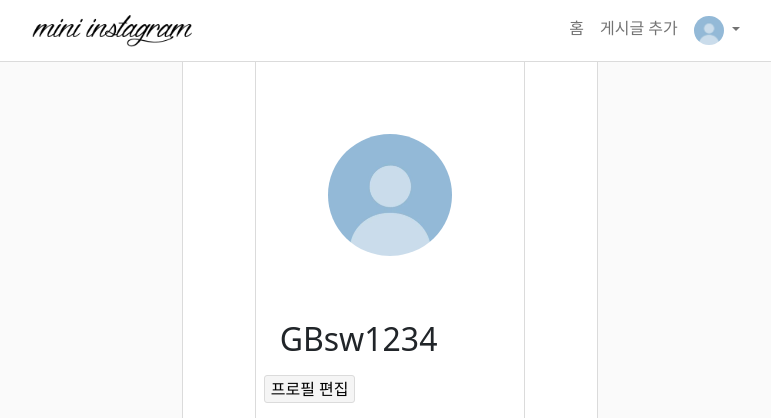
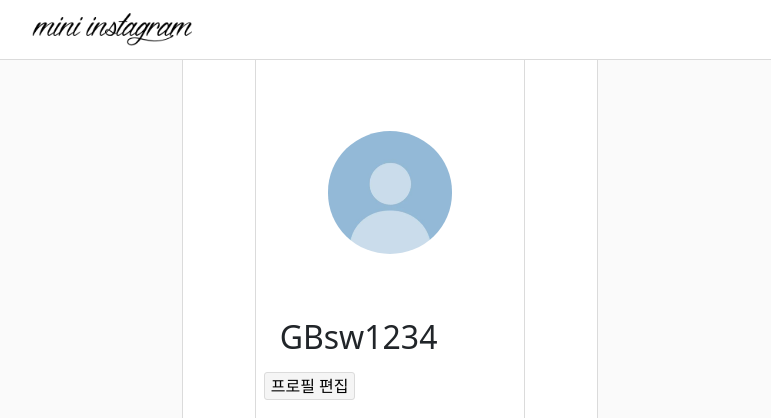
Before and after one commit to siwonKH/mini_instagram, a Django app: template templates/mypage.html in a window 1280 px wide. Shown: the top 418 px of the page, without its empty margins (250-1021 px from the left). Run offline with Django 3.2, Linux system fonts and the light colour scheme; the template is opened without the code that fills it, so the values that code supplies are empty; some libraries are stand-ins or nearby versions.

Commit message:
added mypage

```diff
--- a/templates/mypage.html
+++ b/templates/mypage.html
@@ -1,27 +1,4 @@
-<!-- 마이페이지 -->
 {% extends '_layout.html' %}
-
-{% block navbar %}
-<ul class="navbar-nav ms-auto">
-    <li class="nav-item">
-        <a class="nav-link" aria-current="page" href="/home">홈</a>
-    </li>
-    <li class="nav-item">
-        <a class="nav-link" href="/addpost">게시글 추가</a>
-    </li>
-    <li class="nav-item dropdown">
-        <a class="nav-link dropdown-toggle" href="#"  id="navbarDropdown" role="button" data-bs-toggle="dropdown" aria-expanded="false">
-            <img src="./static/image/profil.png" width="30rem" class="d-inline-block rounded-circle" alt="">
-        </a>
-        <ul class="dropdown-menu" aria-labelledby="navbarDropdown">
-            <li><a class="dropdown-item" href="#">프로필</a></li>
-            <li><a class="dropdown-item" href="#">설정</a></li>
-            <li><hr class="dropdown-divider"></li>
-            <li><a class="dropdown-item" href="/logout">로그아웃</a></li>
-        </ul>
-      </li>
-</ul>
-{% endblock %}
 
 {% block content %}
         <div class="mypage-content">
```
Also changed, not shown: insta/views.py (+9 -0 lines).
